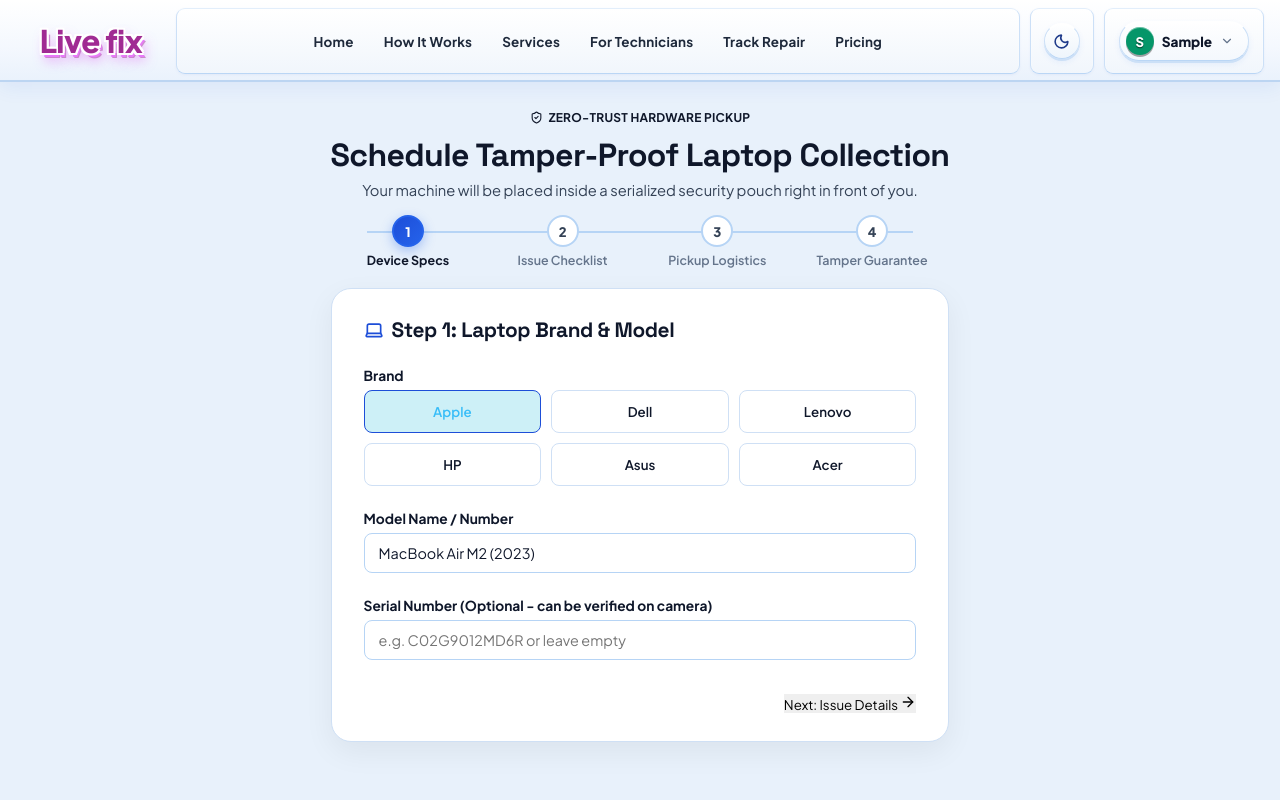
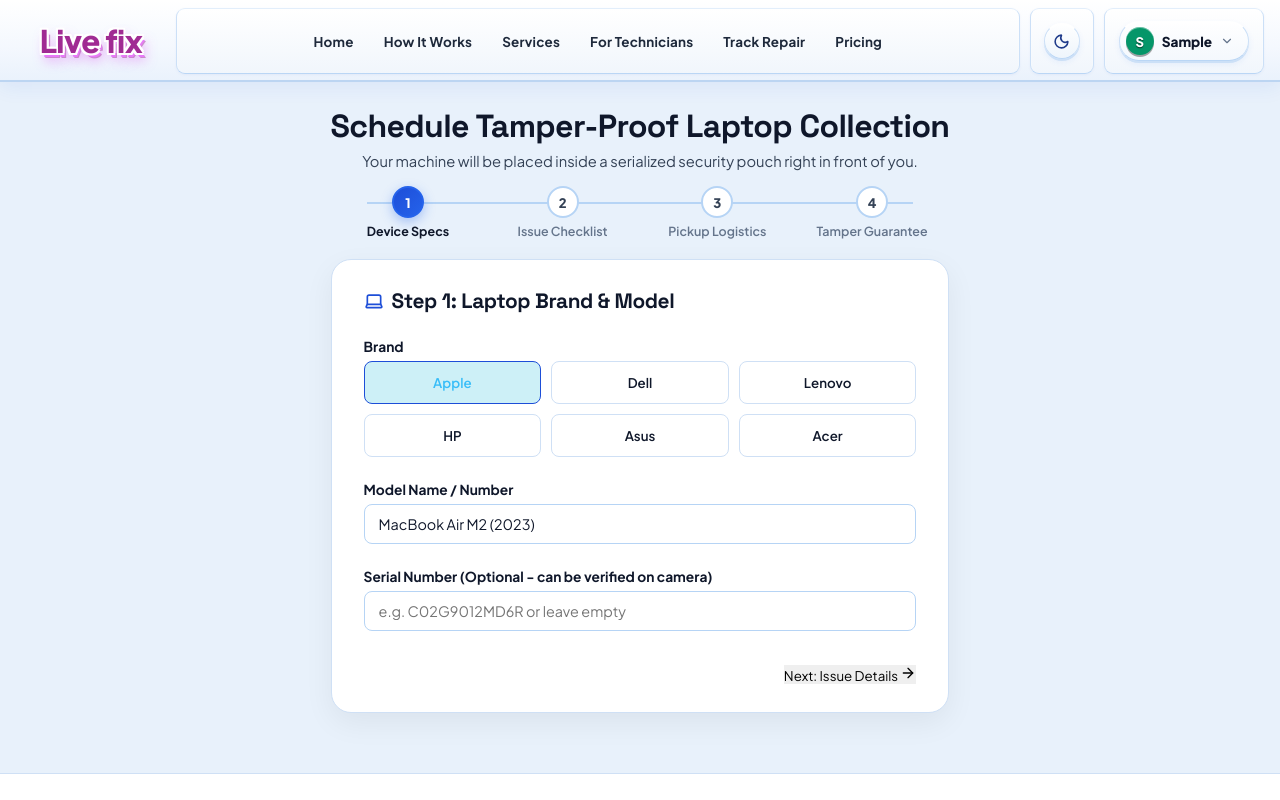
Before and after one commit to shabber0309/hello, a React (Vite) app in the folder frontend/: page /book in a window 1280 px wide. Shown: the top 800 px of the page. Built offline with nearby package versions, Linux system fonts and the light colour scheme; sample sign-in values are in the browser's storage.

Commit message:
clean(book-repair): remove unused badge in header

```diff
--- a/frontend/src/pages/customer/BookRepair.jsx
+++ b/frontend/src/pages/customer/BookRepair.jsx
@@ -86,9 +86,6 @@
     <div className="book-repair-root">
       {/* Header */}
       <div className="book-repair-header">
-        <span className="badge badge-cyan book-repair-badge">
-          <ShieldCheck size={13} /> ZERO-TRUST HARDWARE PICKUP
-        </span>
         <h2 className="book-repair-h2">
           Schedule Tamper-Proof Laptop Collection
         </h2>
```
